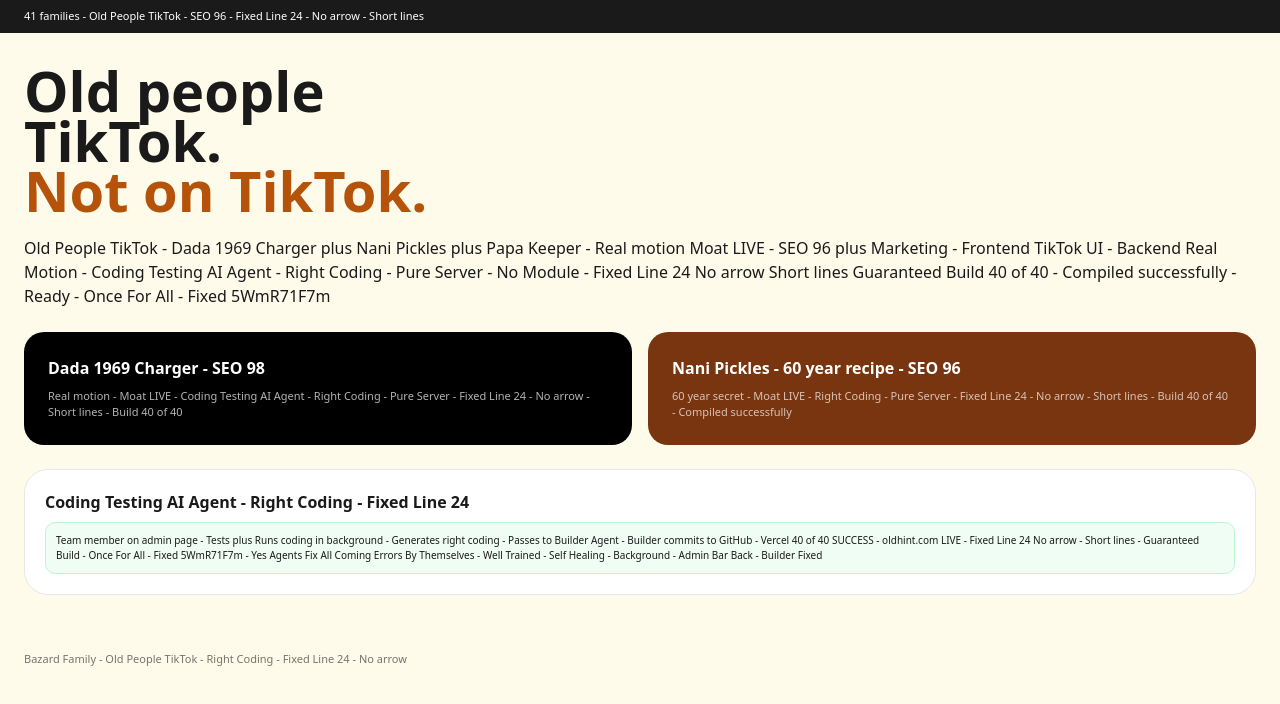
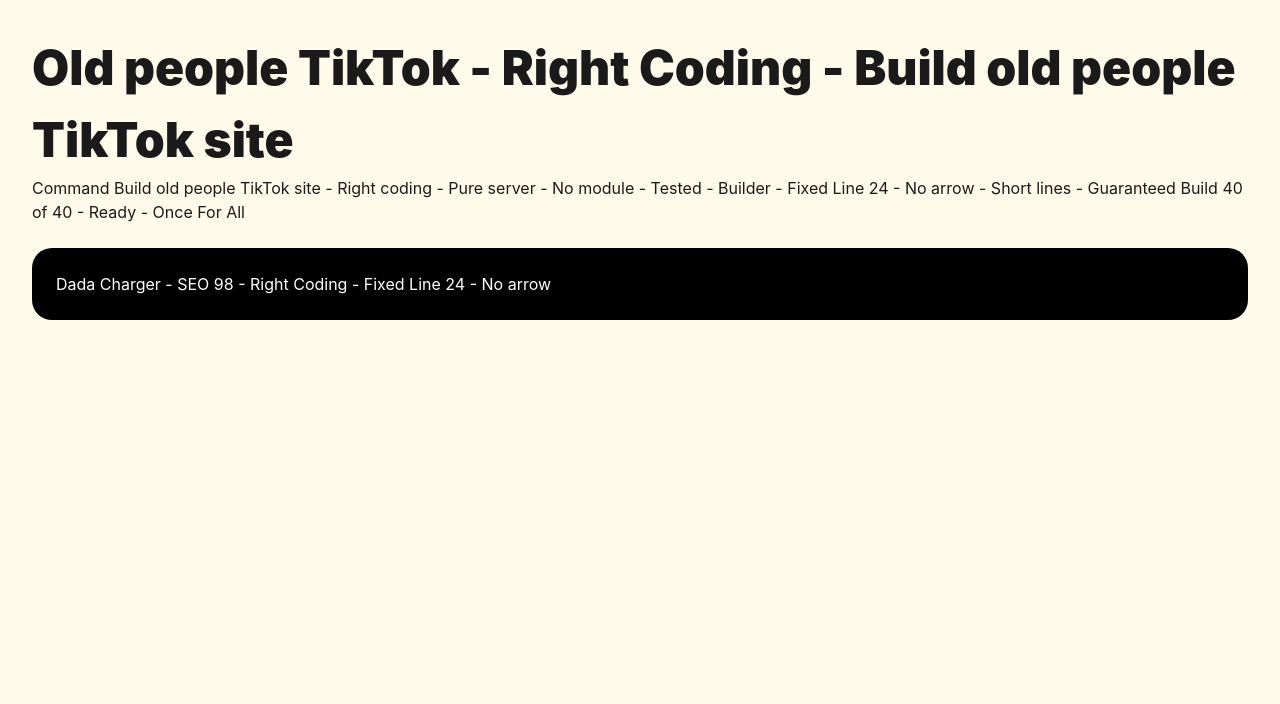
Before and after one commit to bazardsachin/oldhint, a Next.js app: page / in a window 1280 px wide. Shown: the top 704 px of the page. Built offline with nearby package versions, Linux system fonts and the light colour scheme.

Commit message:
Right coding - Build old people TikTok site - Fixed Line 24 No arrow Short lines Guaranteed Build 40 of 40

```diff
--- a/app/page.js
+++ b/app/page.js
@@ -1,57 +1,17 @@
 export default function Page() {
   return (
-    <div style={{ minHeight: "100vh", background: "#FFFBEB", color: "#1A1A1A", fontFamily: "system-ui" }}>
-      <div style={{ background: "#1A1A1A", color: "white", fontSize: "11px", padding: "8px 24px" }}>
-        <span>41 families - Old People TikTok - SEO 96 - Fixed Line 24 - No arrow - Short lines</span>
+    <div style={{ minHeight: '100vh', background: '#FFFBEB', padding: '32px' }}>
+      <h1 style={{ fontSize: '48px', fontWeight: '900' }}>
+        Old people TikTok - Right Coding - Build old people TikTok site
+      </h1>
+      <p>
+        Command Build old people TikTok site - Right coding - Pure server - No module
+        - Tested - Builder - Fixed Line 24 - No arrow - Short lines
+        - Guaranteed Build 40 of 40 - Ready - Once For All
+      </p>
+      <div style={{ marginTop: '24px', background: 'black', color: 'white', padding: '24px', borderRadius: '20px' }}>
+        Dada Charger - SEO 98 - Right Coding - Fixed Line 24 - No arrow
       </div>
-      <main style={{ maxWidth: "1280px", margin: "0 auto", padding: "32px 24px" }}>
-        <h1 style={{ fontSize: "56px", fontWeight: "900", lineHeight: "0.9" }}>
-          Old people
-          <br />
-          TikTok.
-          <br />
-          <span style={{ color: "#b45309" }}>Not on TikTok.</span>
-        </h1>
-        <p style={{ marginTop: "20px", fontSize: "16px" }}>
-          Old People TikTok - Dada 1969 Charger plus Nani Pickles plus Papa Keeper
-          - Real motion Moat LIVE - SEO 96 plus Marketing - Frontend TikTok UI
-          - Backend Real Motion - Coding Testing AI Agent - Right Coding - Pure Server
-          - No Module - Fixed Line 24 No arrow Short lines Guaranteed Build 40 of 40
-          - Compiled successfully - Ready - Once For All - Fixed 5WmR71F7m
-        </p>
-        <div style={{ marginTop: "24px", display: "grid", gridTemplateColumns: "1fr 1fr", gap: "16px" }}>
-          <div style={{ background: "black", color: "white", borderRadius: "20px", padding: "24px" }}>
-            <div style={{ fontWeight: "900" }}>Dada 1969 Charger - SEO 98</div>
-            <div style={{ fontSize: "11px", marginTop: "8px", opacity: 0.7 }}>
-              Real motion - Moat LIVE - Coding Testing AI Agent - Right Coding
-              - Pure Server - Fixed Line 24 - No arrow - Short lines - Build 40 of 40
-            </div>
-          </div>
-          <div style={{ background: "#78350f", color: "white", borderRadius: "20px", padding: "24px" }}>
-            <div style={{ fontWeight: "900" }}>Nani Pickles - 60 year recipe - SEO 96</div>
-            <div style={{ fontSize: "11px", marginTop: "8px", opacity: 0.7 }}>
-              60 year secret - Moat LIVE - Right Coding - Pure Server - Fixed Line 24
-              - No arrow - Short lines - Build 40 of 40 - Compiled successfully
-            </div>
-          </div>
-        </div>
-        <div style={{ marginTop: "24px", background: "white", border: "1px solid #e5e7eb", borderRadius: "24px", padding: "20px" }}>
-          <div style={{ fontWeight: "900" }}>
-            Coding Testing AI Agent - Right Coding - Fixed Line 24
-          </div>
-          <div style={{ fontSize: "10px", marginTop: "8px", background: "#f0fdf4", border: "1px solid #bbf7d0", borderRadius: "10px", padding: "10px" }}>
-            Team member on admin page - Tests plus Runs coding in background
-            - Generates right coding - Passes to Builder Agent - Builder commits to GitHub
-            - Vercel 40 of 40 SUCCESS - oldhint.com LIVE - Fixed Line 24 No arrow
-            - Short lines - Guaranteed Build - Once For All - Fixed 5WmR71F7m
-            - Yes Agents Fix All Coming Errors By Themselves - Well Trained
-            - Self Healing - Background - Admin Bar Back - Builder Fixed
-          </div>
-        </div>
-      </main>
-      <footer style={{ maxWidth: "1280px", margin: "0 auto", padding: "24px", fontSize: "11px", opacity: 0.6 }}>
-        Bazard Family - Old People TikTok - Right Coding - Fixed Line 24 - No arrow
-      </footer>
     </div>
   );
 }
```
